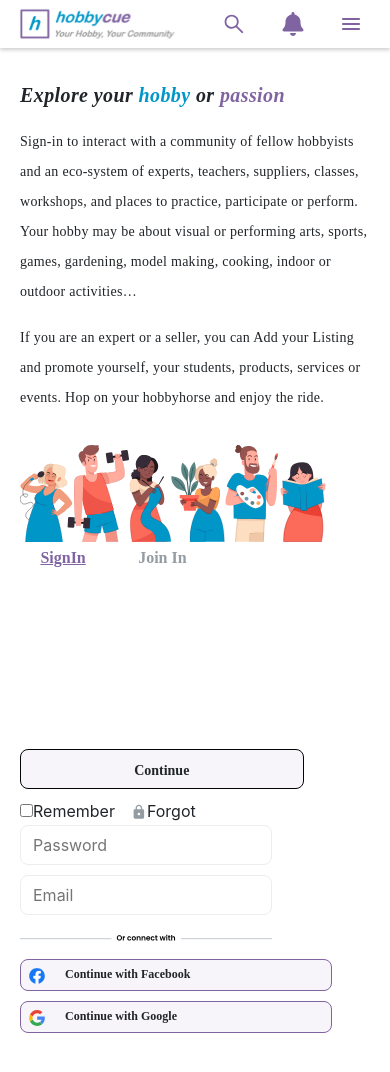
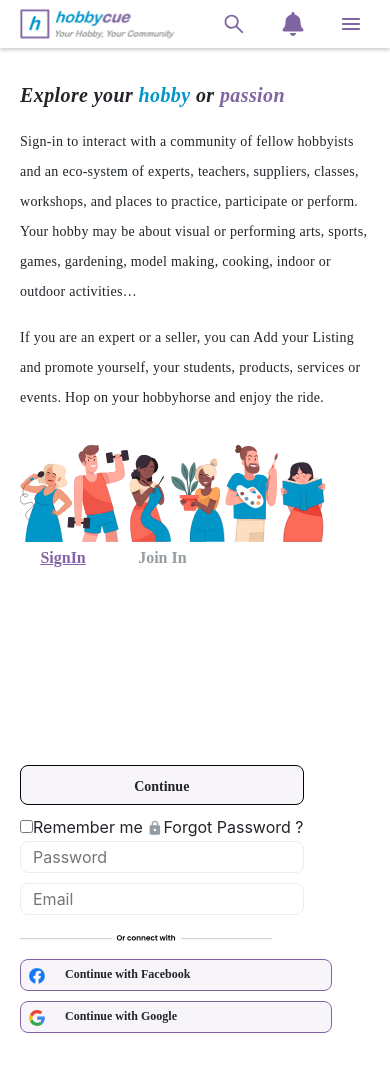
Before and after one commit to Binamragupta/hobbycue, a React (Create React App) app: page / in a window 390 px wide. Shown: the top 1072 px of the page. Built offline with nearby package versions, Linux system fonts and the light colour scheme.

Commit message:
joining commit

```diff
--- a/src/CSS/Joinin.css
+++ b/src/CSS/Joinin.css
@@ -107,7 +107,7 @@
         row-gap: 10px;
     }
     .choosebtn{
-        width: 88%;
+        width: 90%;
         height: 32px;
         border-radius: 8px ;
         gap: 20px;
@@ -122,15 +122,16 @@
         width: 312px;;
 
     }
+
     .forgetpass{
-        width: 80%;
+        width: 90%;
         height: 16px;
         display: flex;
         justify-content: space-between;
     }
     .emailinp{
-        width: 80%;
-        height: 40px;
+        width: 90%;
+        height: 32px;
         gap: 10px;
         border-radius: 8px ;
         opacity: 0px;
@@ -138,7 +139,7 @@
         border: 1px solid #EBEDF0
     }
     .contibtn{
-        width: 80%;
+        width: 90%;
         height: 30px;
         font-family: Poppins;
         font-size: 14px;
@@ -149,10 +150,10 @@
         padding-top: 10px;
     }
     .passstrength{
-        width: 80%;
+        width: 90%;
     }
     .term{
-        width: 80%;
+        width: 90%;
         font-family: Poppins;
         font-size: 12px;
         font-weight: 400;
--- a/src/CSS/Signin.css
+++ b/src/CSS/Signin.css
@@ -89,12 +89,19 @@
     }
     .emailinp{
         width: 90%;
-        height: 40px;
-        gap: 10px;
+        height: 32px;
         border-radius: 8px ;
         opacity: 0px;
         background: #FFFFFF;
         border: 1px solid #EBEDF0
+    }
+    .forgetpass{
+        width: 90%;
+        height: 12px;
+        display: flex;
+        justify-content: space-between;
+
+
     }
     .continuebtn{
         width: 90%;
```
